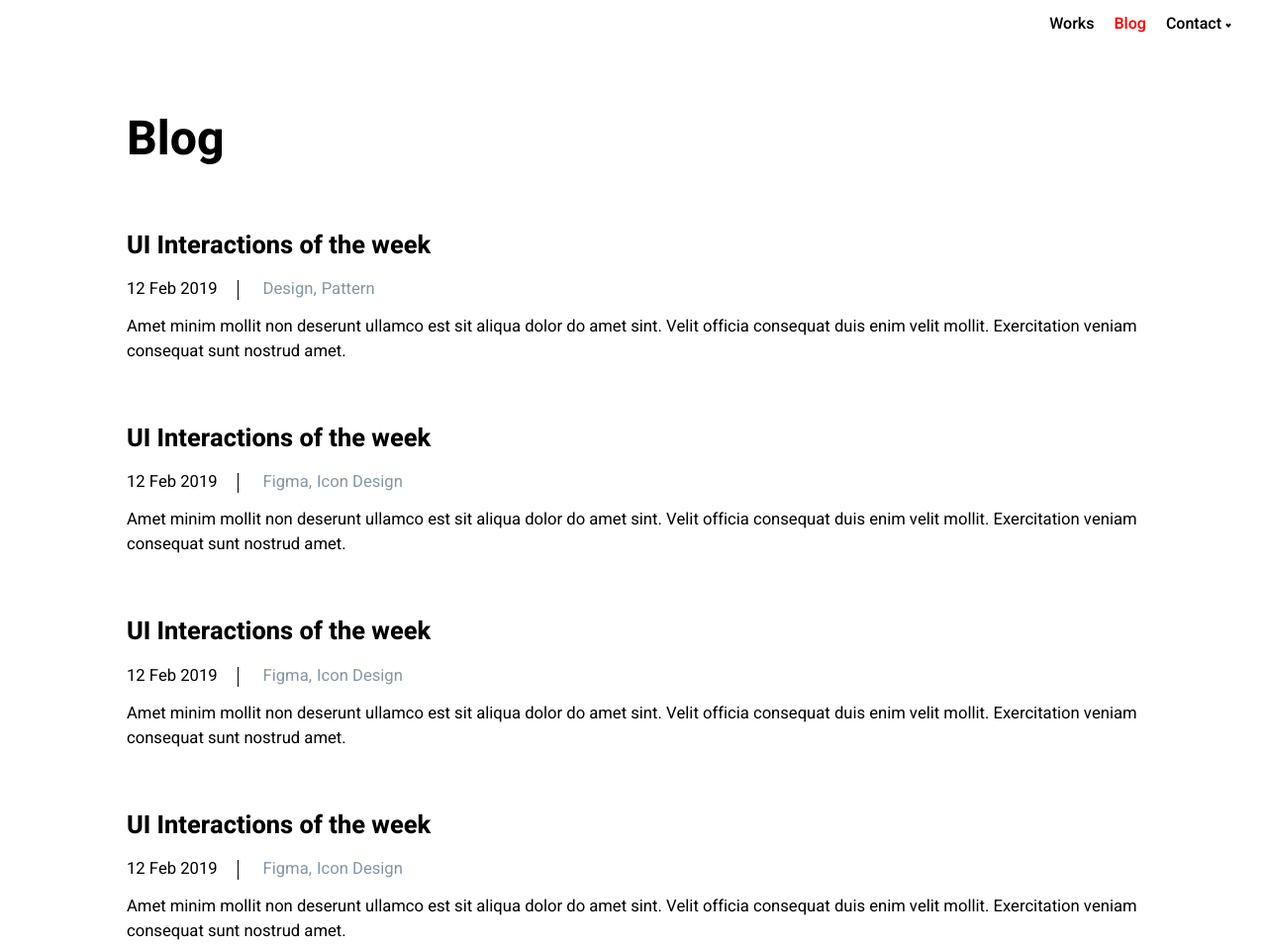
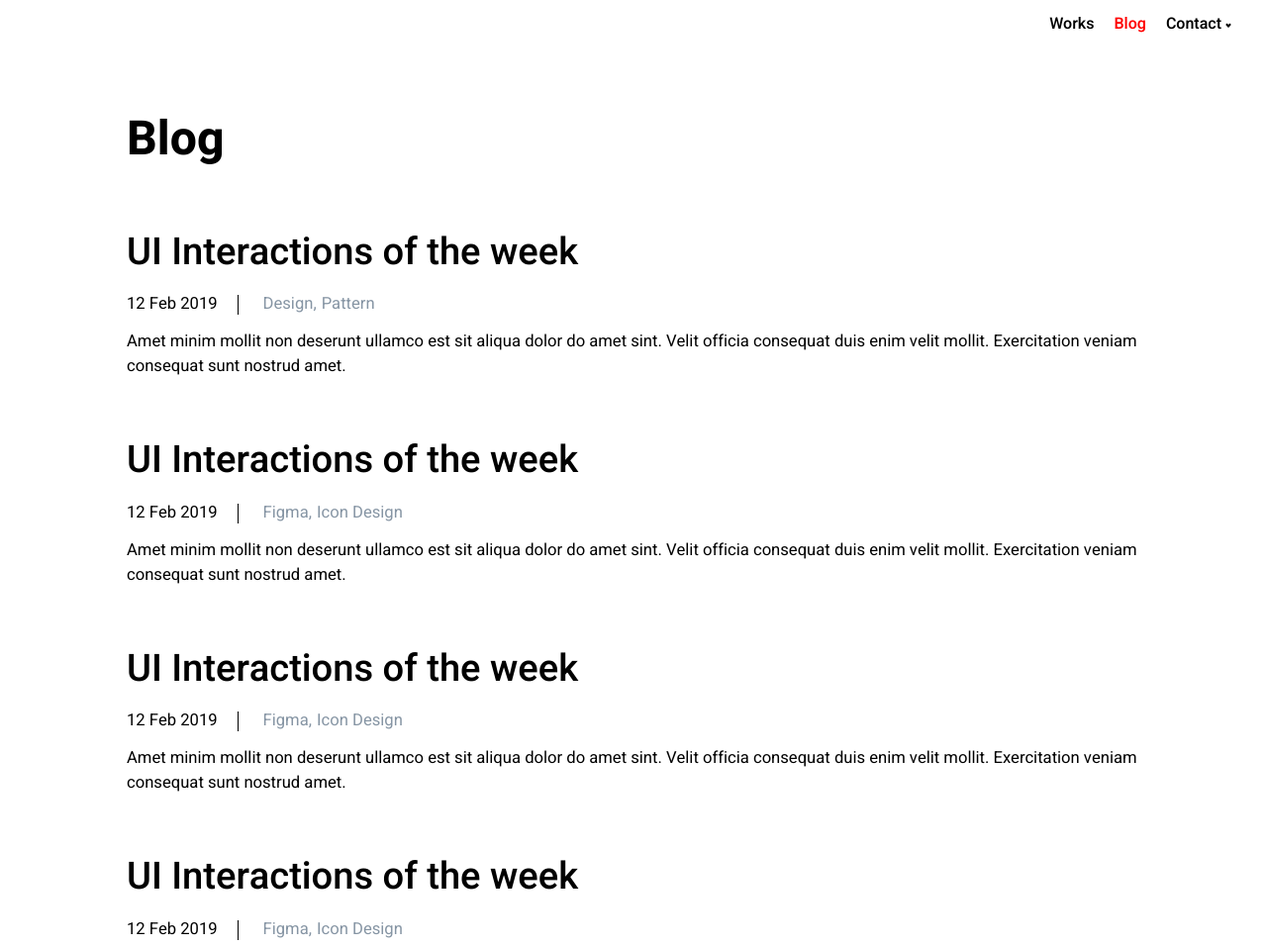
Before and after one commit to Ulyanov-programmer/John, a website: page John/blog.html in a window 1280 px wide. Shown: the top 957 px of the page at 99% size. Drawn offline with nearby package versions, Linux system fonts and the light colour scheme; files whose address does not match are found by name.

Commit message:
Minor fixes. Version 1.0.

```diff
--- a/#src/scss/_blog.sass
+++ b/#src/scss/_blog.sass
@@ -19,6 +19,12 @@
     &__tag
         color: #8695A4
 
+    &__title
+        margin: 0px 0px 20px 0px
+        line-height: 1.2
+        @include adaptiv-font (30, 20)
+        font-family: 'Heebo med'
+
     p
         line-height: 1.5
 
--- a/#src/scss/_works.sass
+++ b/#src/scss/_works.sass
@@ -1,4 +1,6 @@
 .work
+    display: flex
+    flex-flow: column nowrap
 
     &__body
 
--- a/#src/scss/style.sass
+++ b/#src/scss/style.sass
@@ -137,7 +137,7 @@ body
         font-family: $mainFontFamily + ' bold'
         margin: 0px 0px 20px 0px
         line-height: 1.2
-        @include adaptiv-font (23, 20)
+        @include adaptiv-font (30, 20)
 
         &:hover
             transition: all 0.2s ease
--- a/#src/scss/wDetail.sass
+++ b/#src/scss/wDetail.sass
@@ -22,6 +22,7 @@ $maxWidth2: 700
 
         *
             padding: 0px 0px 0px 0px
+            line-height: 1.2
             &:after
                 content: ','
                 padding: 0px 5px 0px 0px
--- a/John/blog.html
+++ b/John/blog.html
@@ -49,9 +49,8 @@
 
                     <article class="blog">
                         <div class="blog__body">
-                            <a href="blog.html">
-                                <h2 class="post__title">UI Interactions of the week</h2>
-                            </a>
+                            <h2 class="blog__title">UI Interactions of the week</h2>
+
                             <div class="post__metadata">
                                 <span class="post__date">12 Feb 2019</span>
                                 <div class="post__tags">
@@ -68,9 +67,8 @@
                     </article>
                     <article class="blog">
                         <div class="blog__body">
-                            <a href="blog.html">
-                                <h2 class="post__title">UI Interactions of the week</h2>
-                            </a>
+                            <h2 class="blog__title">UI Interactions of the week</h2>
+
                             <div class="post__metadata">
                                 <span class="post__date">12 Feb 2019</span>
                                 <div class="post__tags">
@@ -87,9 +85,8 @@
                     </article>
                     <article class="blog">
                         <div class="blog__body">
-                            <a href="blog.html">
-                                <h2 class="post__title">UI Interactions of the week</h2>
-                            </a>
+                            <h2 class="blog__title">UI Interactions of the week</h2>
+
                             <div class="post__metadata">
                                 <span class="post__date">12 Feb 2019</span>
                                 <div class="post__tags">
@@ -106,9 +103,8 @@
                     </article>
                     <article class="blog">
                         <div class="blog__body">
-                            <a href="blog.html">
-                                <h2 class="post__title">UI Interactions of the week</h2>
-                            </a>
+                            <h2 class="blog__title">UI Interactions of the week</h2>
+
                             <div class="post__metadata">
                                 <span class="post__date">12 Feb 2019</span>
                                 <div class="post__tags">
```
Also changed, not shown: #src/blog.html (+8 -12 lines), #src/works.html (+0 -2 lines), John/works.html (+0 -2 lines), John/css/style.css, John/css/style.min.css.
